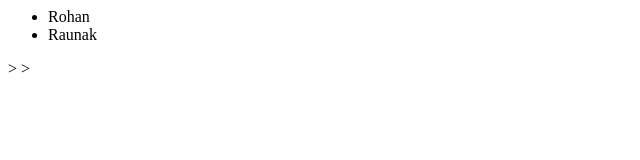
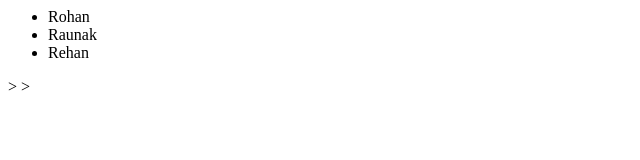
Before and after one commit to krvik/demoTest, a plain HTML site: page index.html in a window 1280 px wide. Shown: the full height of the page, 0-640 px from the left. Drawn offline with Linux system fonts and the light colour scheme.

Commit message:
index.html modified successfully.

```diff
--- a/index.html
+++ b/index.html
@@ -4,6 +4,7 @@
 			<ul>
 				<li>Rohan</li>
 				<li>Raunak</li>
+				<li>Rehan</li>
 			</ul>
 		</div>>
 	</body>>
```
